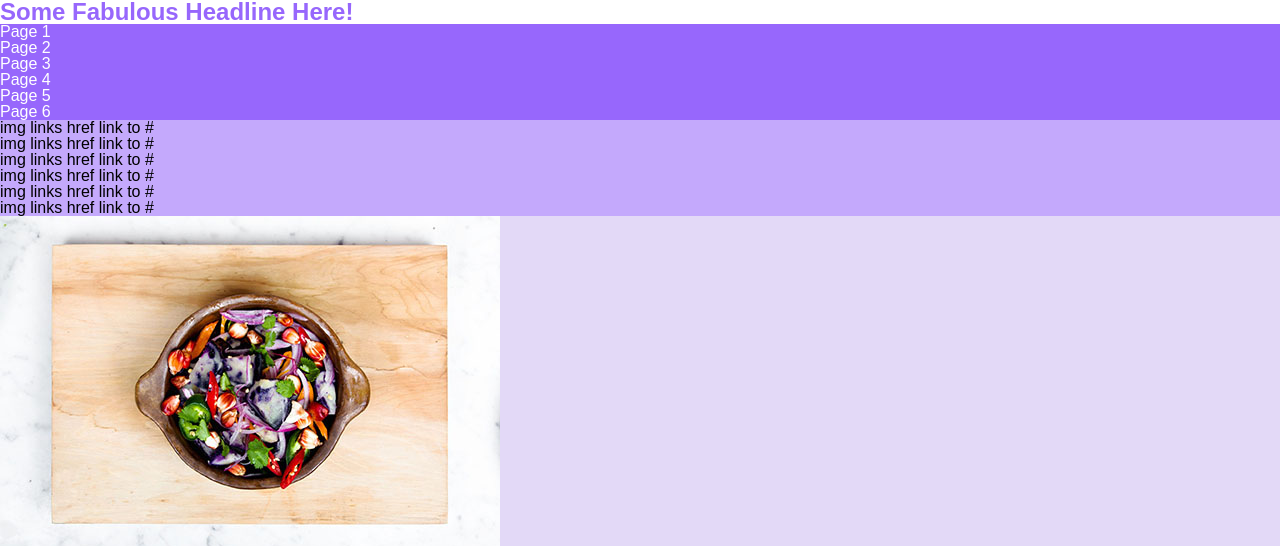
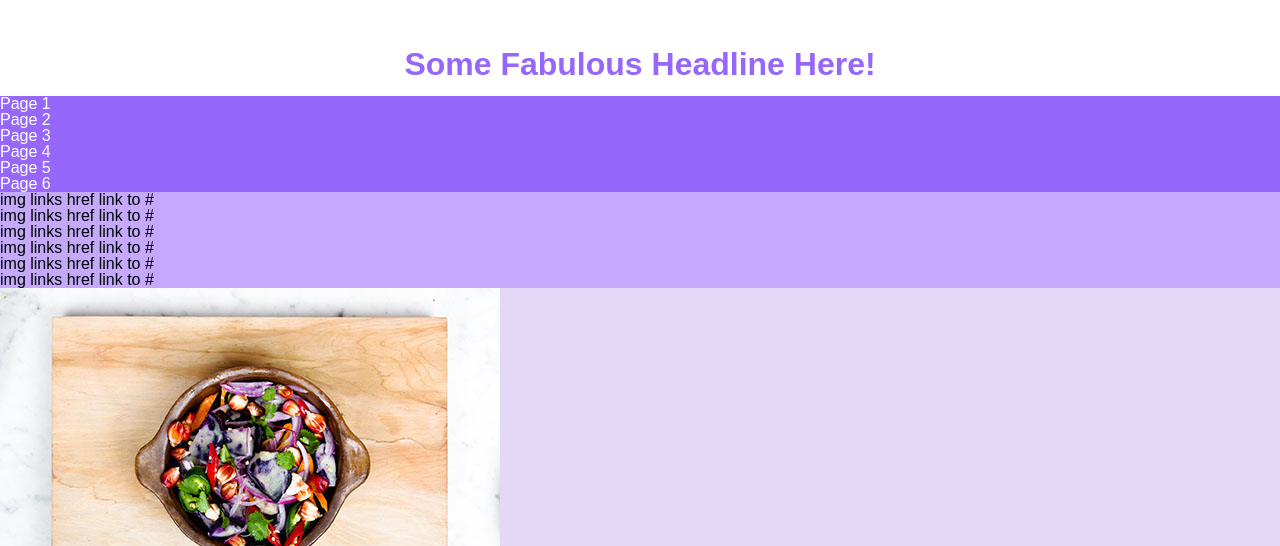
Before and after one commit to thomas-neville/week4-mockup, a plain HTML site: page index.html in a window 1280 px wide. Shown: the top 546 px of the page. Drawn offline with Linux system fonts and the light colour scheme.

Commit message:
adjust and comment header and h1 to match mock up

```diff
--- a/styles/stylesheet.css
+++ b/styles/stylesheet.css
@@ -5,13 +5,18 @@ header {
 
 header h1 {
   font-family: arial, helvetica, sans-serif;
-  color: #9767fc
+  color: #9767fc;
+  font-size: 2em;
+  padding-top: 1.5em;
+  padding-bottom: .5em;
+  text-align: center;
+  /* preferred to specify padding on top and bottom and center align instead of shorthand for easier testing, but I would probably use shorthand if this was a logo */
 }
 
 nav {
   background-color: #9767fc;
   font-family: arial, helvetica, sans-serif;
-  color: #ffffff
+  color: #ffffff;
 }
 
 aside {
```
